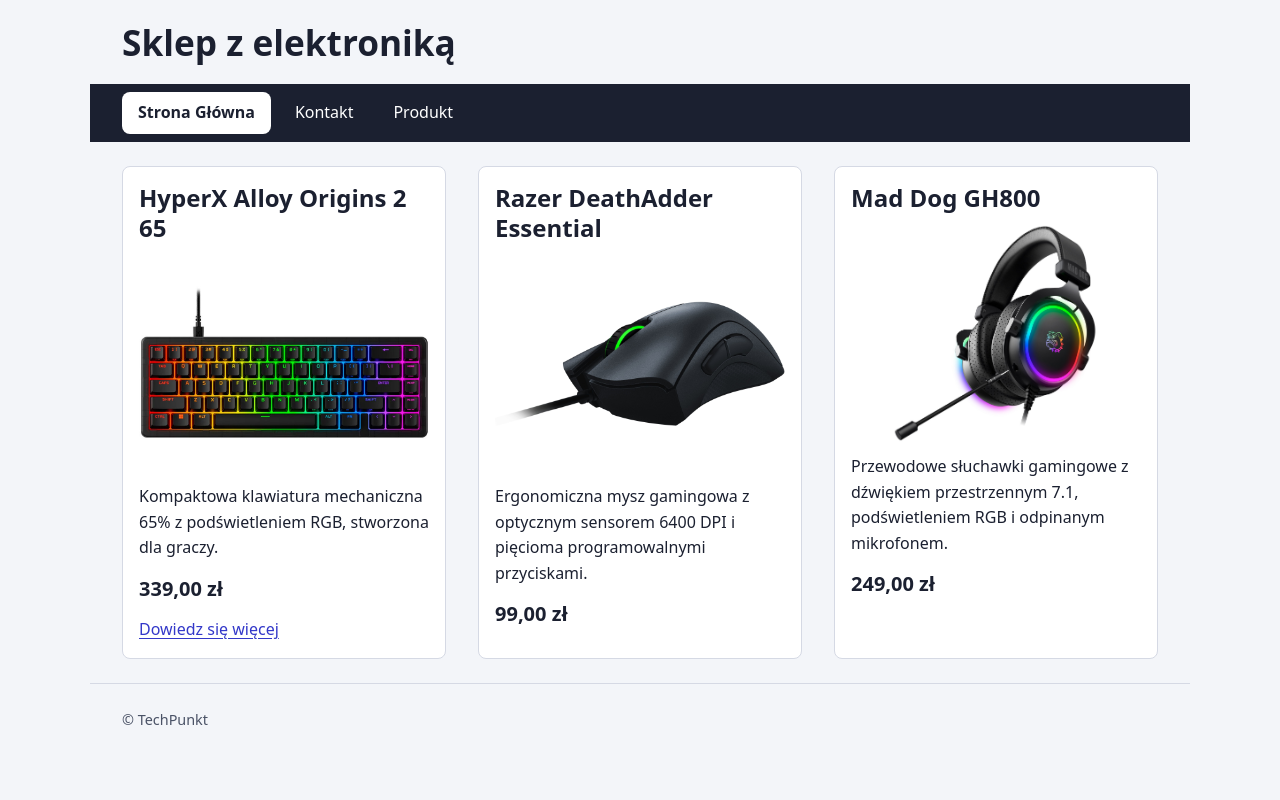
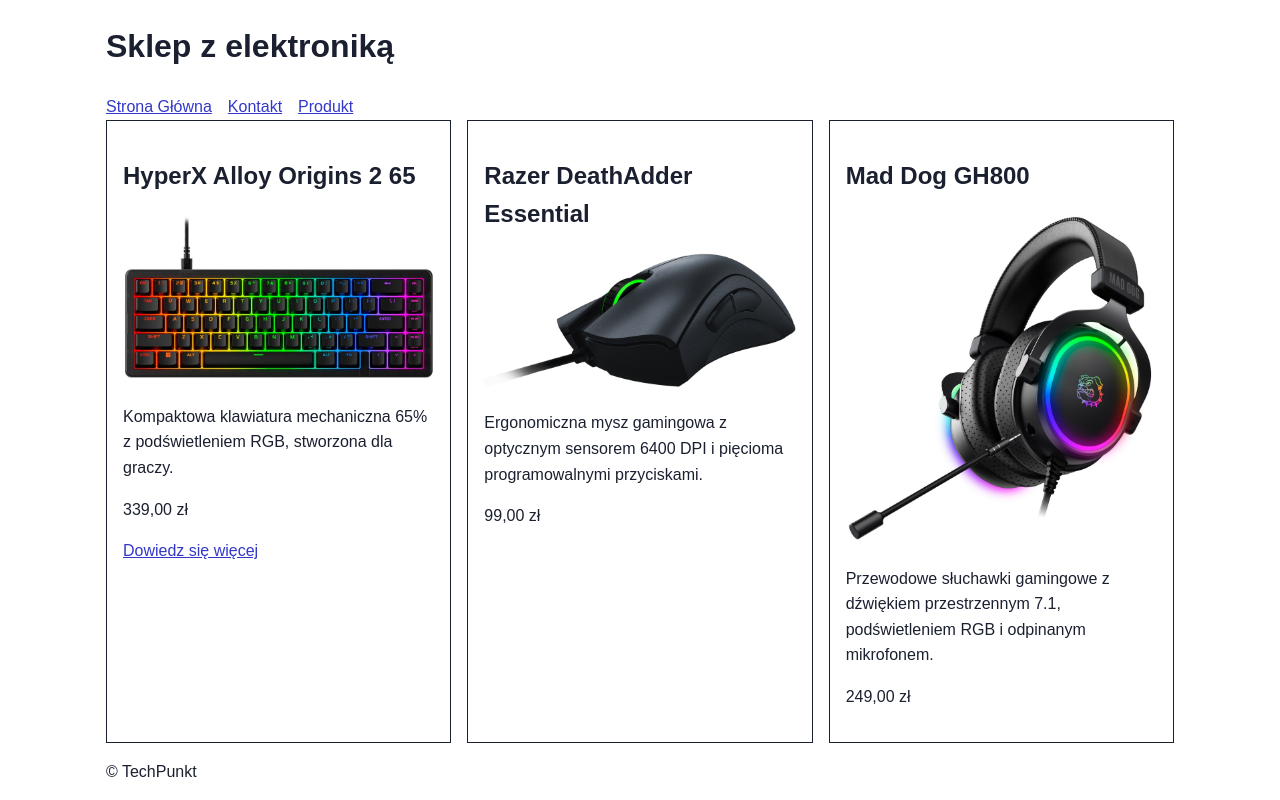
Before and after one commit to MichalKozniewski/ProgAppWWW_Kozniewski, a plain HTML site: page lab1/index.html in a window 1280 px wide. Drawn offline with Linux system fonts and the light colour scheme.

Commit message:
Update style.css

```diff
--- a/lab1/css/style.css
+++ b/lab1/css/style.css
@@ -1,198 +1,51 @@
-/* ===== Zmienne ===== */
 :root {
-    --tlo: #f3f5f9;
-    --powierzchnia: #ffffff;
+    --tlo: #ffffff;
     --tekst: #1b2030;
-    --tekst-przygaszony: #4a5266;
     --akcent: #3338c9;
     --akcent-ciemny: #24289a;
-    --ciemny: #1b2030;
-    --ramka: #d5d9e4;
     --odstep: 1rem;
-    --promien: 8px;
 }
+
 *,
 *::before,
 *::after {
     box-sizing: border-box;
 }
+
 body {
     margin: 0;
     background: var(--tlo);
     color: var(--tekst);
-    font-family: system-ui, -apple-system, "Segoe UI", Roboto, Arial, sans-serif;
-    font-size: 1rem;
+    font-family: Arial, sans-serif;
     line-height: 1.6;
 }
+
 img {
-    display:block;
     max-width: 100%;
     height: auto;
 }
 
-h1,h2,h3 {
-    line-height: 1.25;
-    margin: 0 0 0.5rem;
-}
-h1{
-    font-size:  1.6rem;
-}
-h2{
-    font-size:  1.3rem;
-}
-h3{
-    font-size:  1.1rem;
-    margin-top: 1.5rem;
-}
-p{
-    margin: 0 0 var(--odstep);
-}
-a {
-    color: var(--akcent);
-    text-underline-offset: 3px;
-}
-a:hover {
-    color: var(--akcent-ciemny);
-    text-decoration-thickness: 2px;
-}
-a:focus-visible,
-button:focus-visible,
-input:focus-visible,
-select:focus-visible,
-textarea:focus-visible {
-    outline: 3px solid var(--akcent);
-    outline-offset: 3px;
-}
-.kontener{
-    width: 100%;
+.kontener {
     max-width: 1100px;
     margin-inline: auto;
     padding-inline: var(--odstep);
 }
-header.kontener{
-    padding-block: 1.25rem 0.75rem;
-}
-main.kontener{
-    padding-block: 1.5rem;
-}
-footer.kontener {
-    padding-block: 1.5rem;
-    color: var(--tekst-przygaszony);
-    font-size: 0.9rem;
-    border-top: 1px solid var(--ramka);
-}
-footer p {
-    margin: 0;
-}
-.menu{
+
+.menu {
     display: flex;
     flex-wrap: wrap;
-    gap: 0.5rem;
-    padding-block: 0.5rem;
-    background: var(--ciemny);
-}
-.menu a{
-    display: inline-block;
-    padding: 0.5rem 1rem;
-    border-radius: var(--promien);
-    color: var(--powierzchnia);
-    text-decoration: none;
-}
-.menu a:hover {
-    background: var(--akcent);
-    color: var(--powierzchnia);
+    gap: var(--odstep);
 }
 
-.menu a[aria-current="page"] {
-    background: var(--powierzchnia);
-    color: var(--ciemny);
-    font-weight: 700;
-}
-.menu a:focus-visible{
-    outline: 3px solid #ffd23f;
-    outline-offset: 2px;
-}
-.katalog{
+.katalog {
     display: grid;
     grid-template-columns: 1fr;
-    gap: 1.5rem;
-}
-.karta {
-    display: flex;
-    flex-direction: column;
-    gap: 0.75rem;
-    padding: var(--odstep);
-    background: var(--powierzchnia);
-    border: 1px solid var(--ramka);
-    border-radius: var(--promien);
-}
-.karta h2{
-    margin: 0;
-}
-.karta img{
-    width: 100%;
-    aspect-ratio: 4/3;
-    object-fit: contain;
-    background: var(--powierzchnia);
-}
-.karta p{
-    margin: 0;
-}
-.cena {
-    margin-top: auto;
-    font-size: 1.25rem;
-    font-weight: 700;
-    color: var(--tekst);
-}
-main > img{
-    margin-bottom: var(--odstep);
-}
-ul{
-    padding-left: 1.25rem;
-}
-.tabela-wrap{
-    overflow-x: auto;
-}
-table{
-    width: 100%;
-    border-collapse: collapse;
-    background: var(--powierzchnia);
-    border-style: solid;
-}
-caption{
-    padding: 0.5rem 0;
-    font-weight: 700;
-    text-align: left;
-}
-th,
-td {
-    padding: 0.6rem 0.75rem;
-    border: 1px solid var(--ramka);
-    text-align: left;
-}
-thead th {
-    background: var(--ciemny);
-    color: var(--powierzchnia);
-}
-.info-komunikat {
-    padding: 0.75rem var(--odstep);
-    background: #fff4cc;
-    border-left: 4px solid #b38600;
-    border-radius: var(--promien);
+    gap: var(--odstep);
 }
 
-form {
-    max-width: 600px;
-}
-
-.pole {
-    display: grid;
-    gap: 0.35rem;
-    margin-bottom: var(--odstep);
-}
-
-label {
-    font-weight: 600;
+.karta {
+    padding: var(--odstep);
+    border: 1px solid var(--tekst);
 }
 
 input,
@@ -200,51 +53,26 @@
 textarea {
     width: 100%;
     max-width: 100%;
-    padding: 0.6rem 0.75rem;
-    font: inherit;
-    color: var(--tekst);
-    background: var(--powierzchnia);
-    border: 1px solid #8a92a6;
-    border-radius: var(--promien);
 }
 
-textarea {
-    resize: vertical;
+a {
+    color: var(--akcent);
 }
 
-button {
-    padding: 0.7rem 1.5rem;
-    font: inherit;
-    font-weight: 700;
-    color: var(--powierzchnia);
-    background: var(--akcent-ciemny);
-    border: 2px solid var(--akcent);
-    border-radius: var(--promien);
-    cursor: pointer;
+a:hover,
+button:hover {
+    color: var(--akcent-ciemny);
+    text-decoration-thickness: 2px;
 }
 
-button:hover {
-    background: var(--akcent-ciemny);
-    border-color: var(--akcent-ciemny);
+a:focus-visible,
+button:focus-visible {
+    outline: 3px solid var(--akcent);
+    outline-offset: 3px;
 }
 
-button:focus-visible {
-    outline: 3px solid var(--ciemny);
-    outline-offset: 3px;
+@media (min-width: 768px) {
+    .katalog {
+        grid-template-columns: repeat(3, 1fr);
+    }
 }
-@media (min-width: 768px) {
-    .kontener {
-        padding-inline: 2rem;
-    }
-    h1 {
-        font-size: 2.2rem;
-    }
-    h2 {
-        font-size: 1.5rem;
-    }
-    .katalog{
-        grid-template-columns: repeat(3,1fr);
-        gap: 2rem;
-    }
-
-}
```
